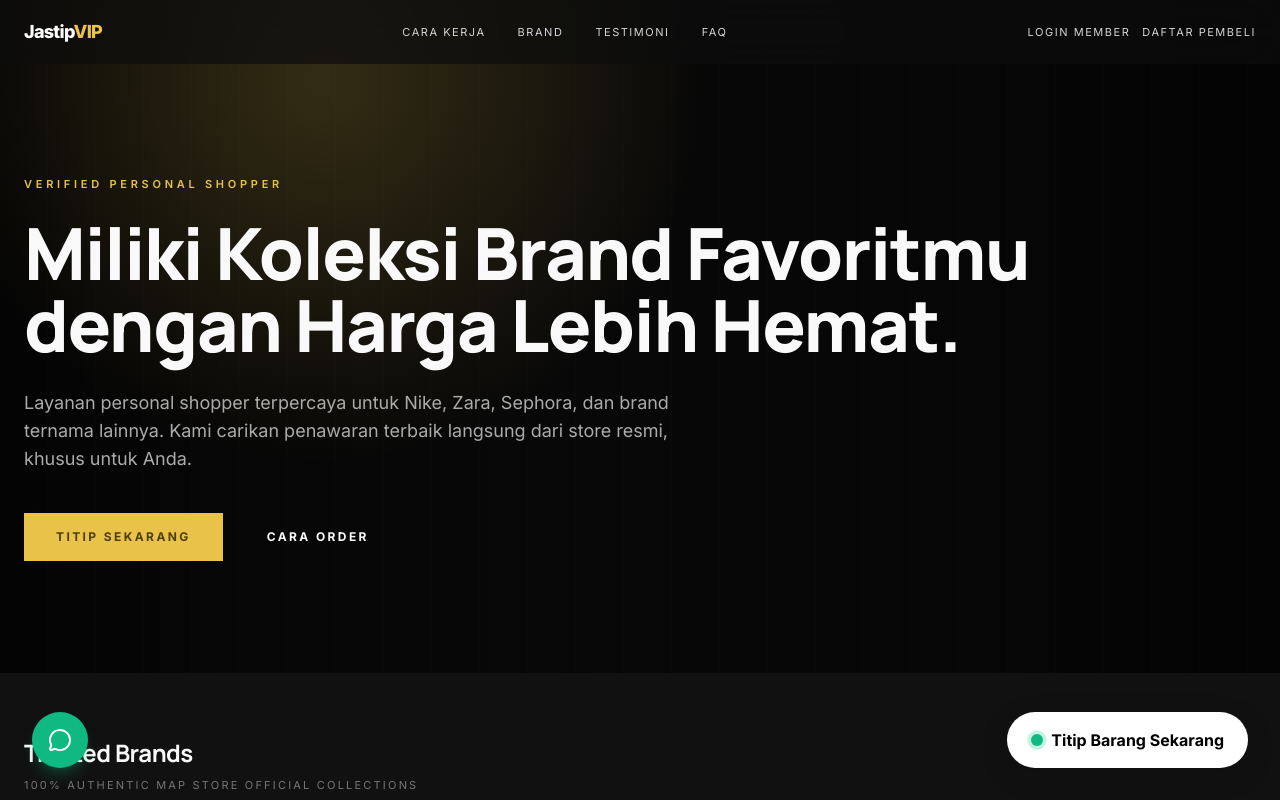
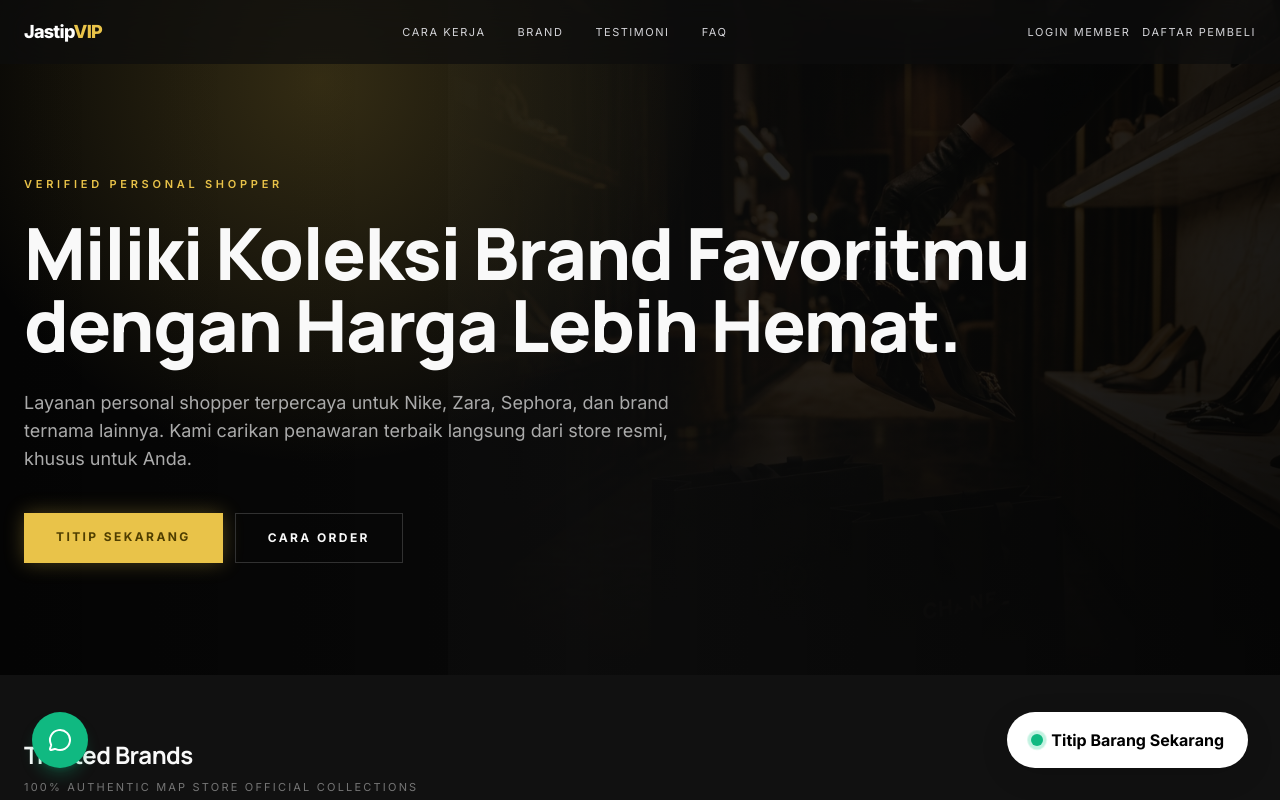
Before and after one commit to Rickyfn01/web-jastip, a Next.js app: page / in a window 1280 px wide. Shown: the top 800 px of the page. Built offline with nearby package versions, Linux system fonts and the light colour scheme.

Commit message:
feat: add luxury personal shopper heels background to landing page hero section

```diff
--- a/src/components/LandingPage.tsx
+++ b/src/components/LandingPage.tsx
@@ -3,6 +3,7 @@
 import Footer from '@/components/Footer';
 import RequestForm from '@/components/RequestForm';
 import WhatsAppButton from '@/components/WhatsAppButton';
+import Image from 'next/image';
 
 export default function LandingPage({ brandName }: { brandName?: string }) {
   const headline = 'Miliki Koleksi Brand Favoritmu dengan Harga Lebih Hemat.';
@@ -16,17 +17,28 @@
       <Navbar />
       <main className="min-h-screen bg-[#0e0e0e] text-[#e5e5e5]">
         <section className="relative overflow-hidden px-6 pt-36 pb-24 md:pt-44 md:pb-28">
-          <div className="absolute inset-0 bg-[linear-gradient(90deg,rgba(0,0,0,0.72)_0%,rgba(0,0,0,0.42)_45%,rgba(0,0,0,0.74)_100%)]" />
-          <div className="absolute inset-0 bg-[radial-gradient(circle_at_25%_12%,rgba(233,195,73,0.2),transparent_34%)]" />
-          <div className="absolute inset-0 opacity-20 [background:repeating-linear-gradient(90deg,transparent,transparent_46px,rgba(255,255,255,0.04)_47px,rgba(255,255,255,0.04)_48px)]" />
+          <div className="absolute inset-0 bg-[linear-gradient(90deg,rgba(0,0,0,0.72)_0%,rgba(0,0,0,0.42)_45%,rgba(0,0,0,0.74)_100%)] z-10" />
+          <div className="absolute inset-0 bg-[radial-gradient(circle_at_25%_12%,rgba(233,195,73,0.2),transparent_34%)] z-10" />
 
-          <div className="relative z-10 mx-auto max-w-7xl">
+          <div className="absolute inset-y-0 right-0 w-full lg:w-[65%] opacity-40 mix-blend-screen z-0">
+             <div className="absolute inset-0 bg-gradient-to-r from-[#0e0e0e] via-[#0e0e0e]/20 to-transparent z-10" />
+             <div className="absolute inset-0 bg-gradient-to-t from-[#0e0e0e] via-transparent to-transparent z-10" />
+             <Image
+                src="/images/hero_heels.png"
+                alt="Luxury Personal Shopper"
+                fill
+                className="object-cover object-right"
+                priority
+             />
+          </div>
+
+          <div className="relative z-20 mx-auto max-w-7xl">
             <p className="mb-6 text-[11px] font-semibold uppercase tracking-[0.34em] text-[#e9c349]">Verified Personal Shopper</p>
             <h1 className="max-w-5xl text-4xl font-extrabold leading-[1.02] text-[#f9f9f9] md:text-7xl">{headline}</h1>
             <p className="mt-7 max-w-2xl text-base leading-relaxed text-[#ababab] md:text-lg">{subHeadline}</p>
             <div className="mt-10 flex flex-col gap-3 sm:flex-row">
-              <a href="/register" className="bg-[#e9c349] px-8 py-4 text-center text-xs font-bold uppercase tracking-[0.2em] text-[#4f3e00] transition hover:brightness-110">Titip Sekarang</a>
-              <a href="#how-it-works" className="bg-transparent px-8 py-4 text-center text-xs font-bold uppercase tracking-[0.2em] text-[#f9f9f9] transition hover:bg-[#1a1a1a]">Cara Order</a>
+              <a href="/register" className="bg-[#e9c349] px-8 py-4 text-center text-xs font-bold uppercase tracking-[0.2em] text-[#4f3e00] transition hover:brightness-110 shadow-[0_0_20px_rgba(233,195,73,0.3)]">Titip Sekarang</a>
+              <a href="#how-it-works" className="bg-transparent border border-[#313131] px-8 py-4 text-center text-xs font-bold uppercase tracking-[0.2em] text-[#f9f9f9] transition hover:bg-[#1a1a1a]">Cara Order</a>
             </div>
           </div>
         </section>
```
Also changed, not shown: public/images/hero_heels.png (added).
